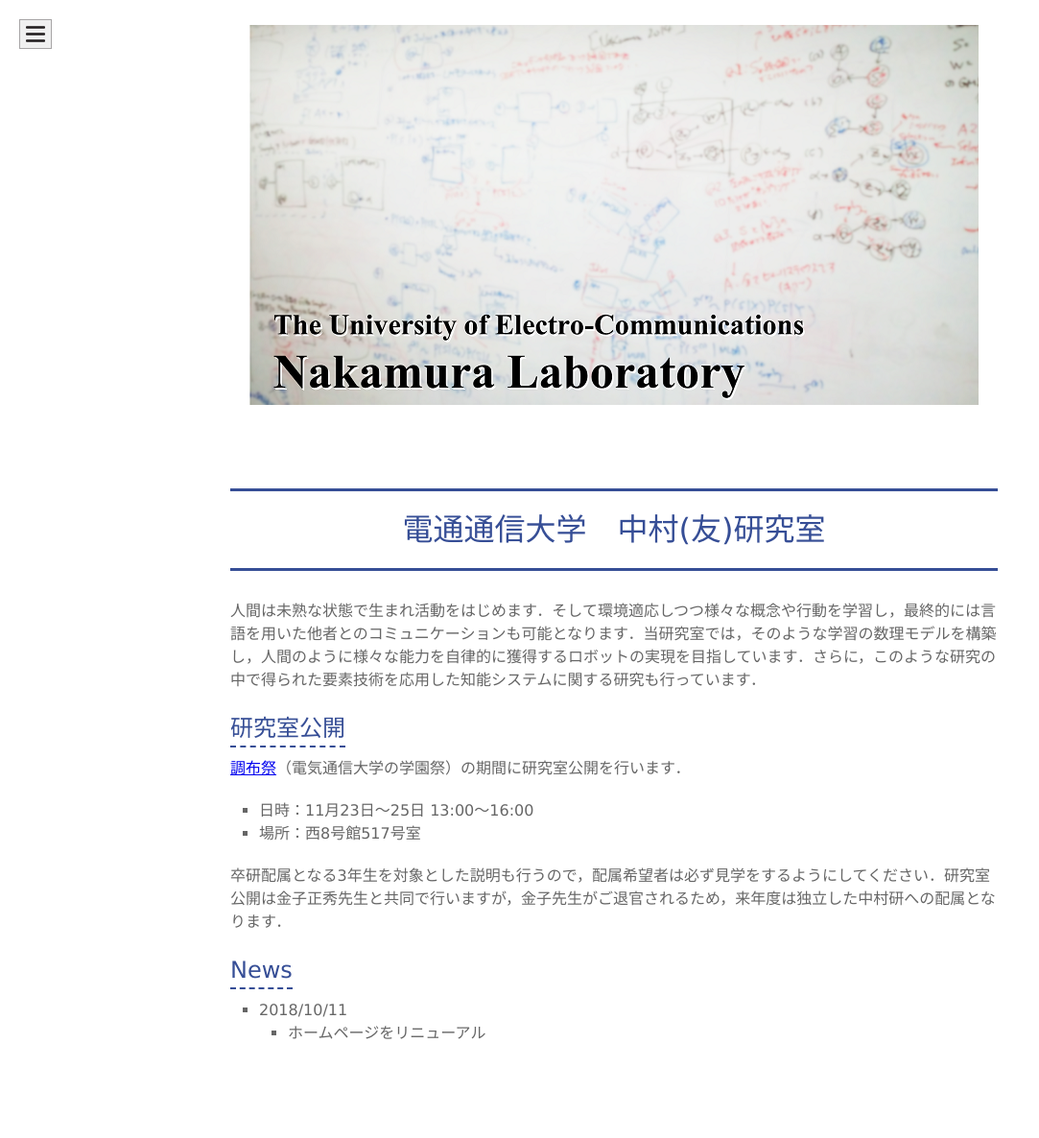
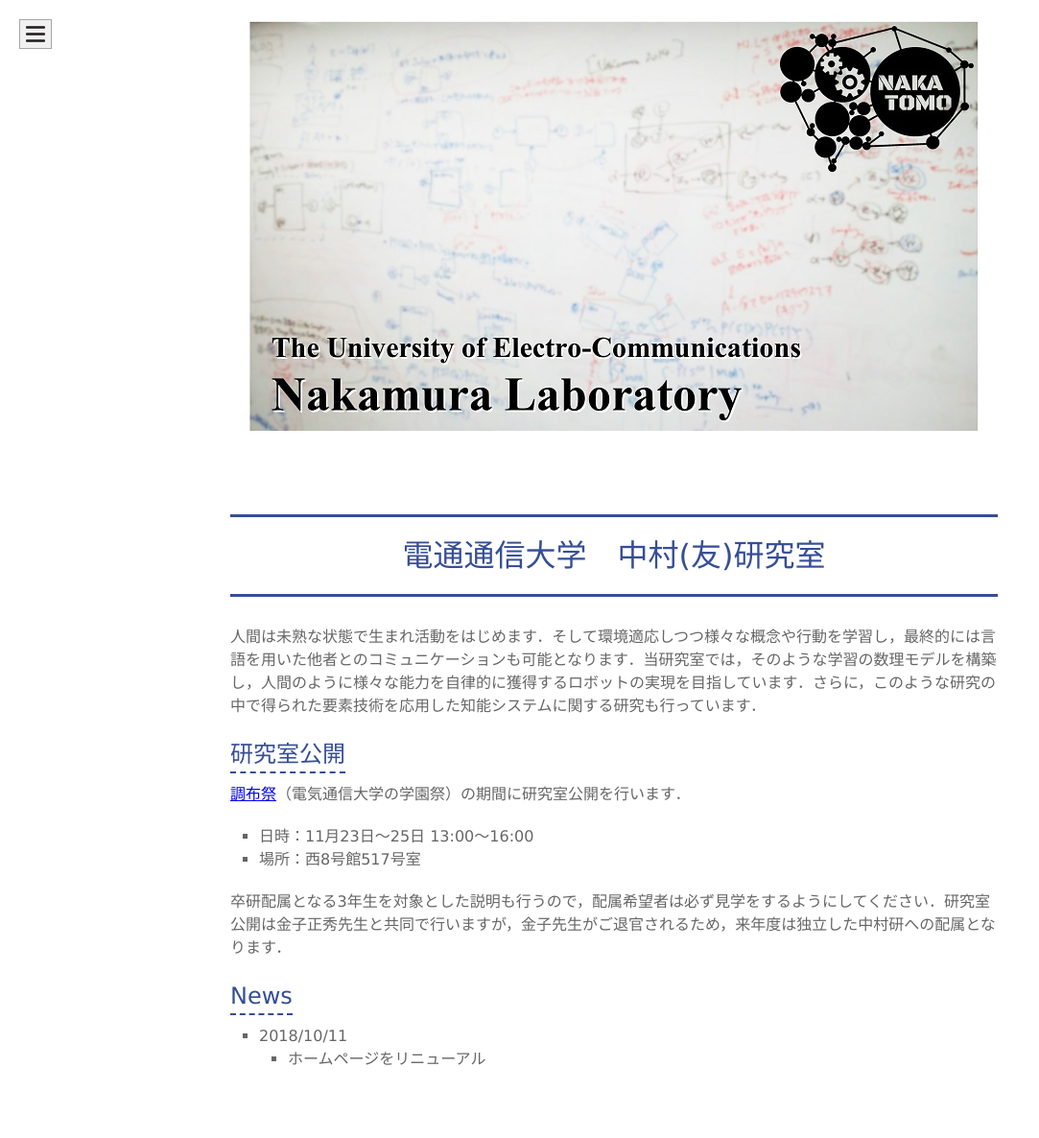
Before and after one commit to naka-lab/naka-lab.github.io, a Jekyll site: the page built from index.md, in a window 1280 px wide. Shown: the whole page at 96% size, without its empty margins (0-1083 px from the left). Built offline with Jekyll 4.4.1, drawn with Linux system fonts in a browser that asks for light colours; our own code applies the rules of GitHub Pages for plain Markdown files; before the commit the page ends 1159 px from its top, so only the background shows below that.

Commit message:
トップページの画像変更

```diff
--- a/_layouts/default.html
+++ b/_layouts/default.html
@@ -38,7 +38,7 @@
     </div>
 
    <div align="center">
-    <a href="http://hp.naka-lab.org/index.html"><img src="http://hp.naka-lab.org/logo.png" /></a></div>
+    <a href="http://hp.naka-lab.org/index.html"><img src="http://hp.naka-lab.org/logo.jpg" /></a></div>
     <a id="simple-menu" class="menu-button fixed" href="#sidr">Toggle menu</a>
 
     <div class="wrapper">
```
Also changed, not shown: _layouts/logo.png (deleted), logo.jpg (added), logo.png (deleted), source/logo.png (added), 1 other file.
